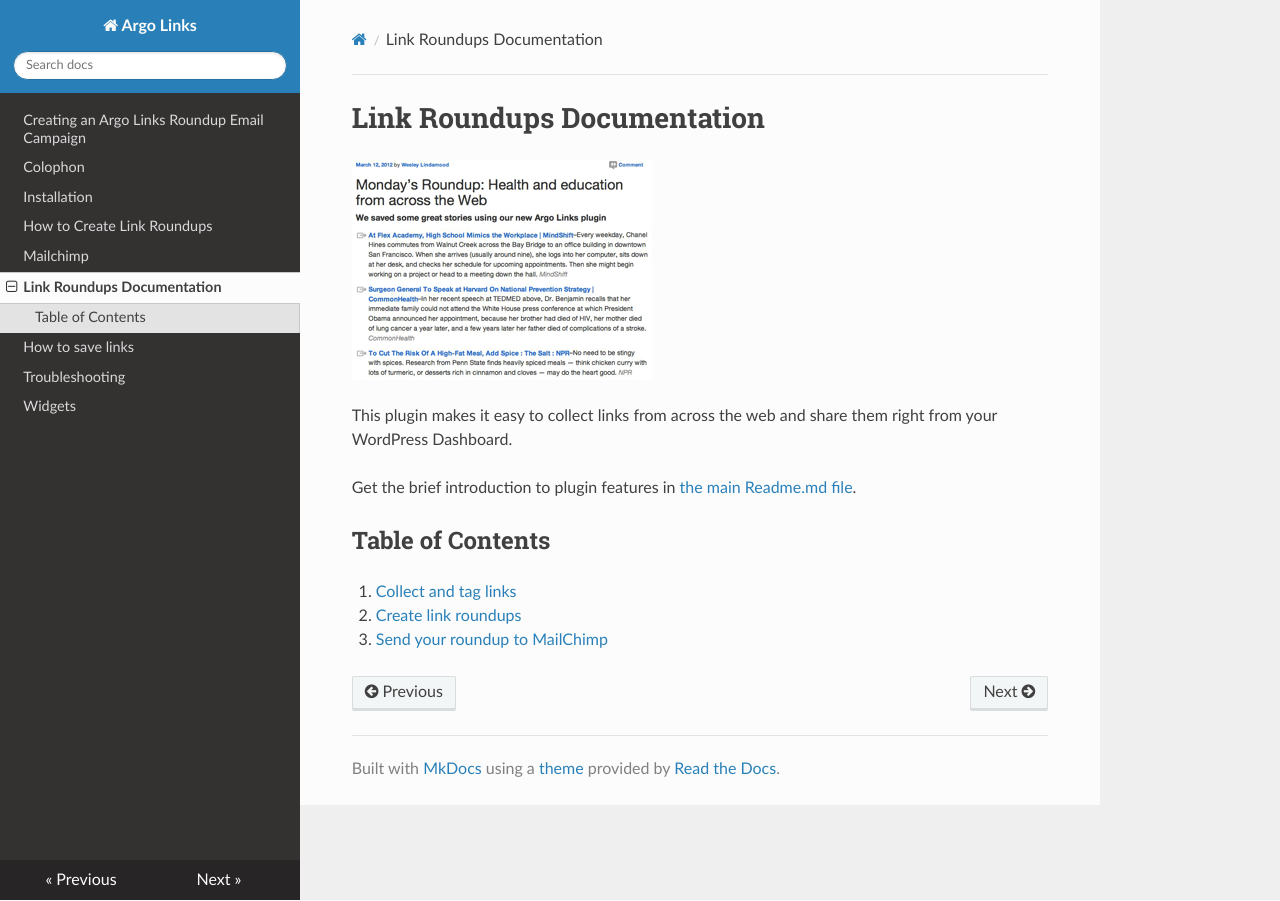
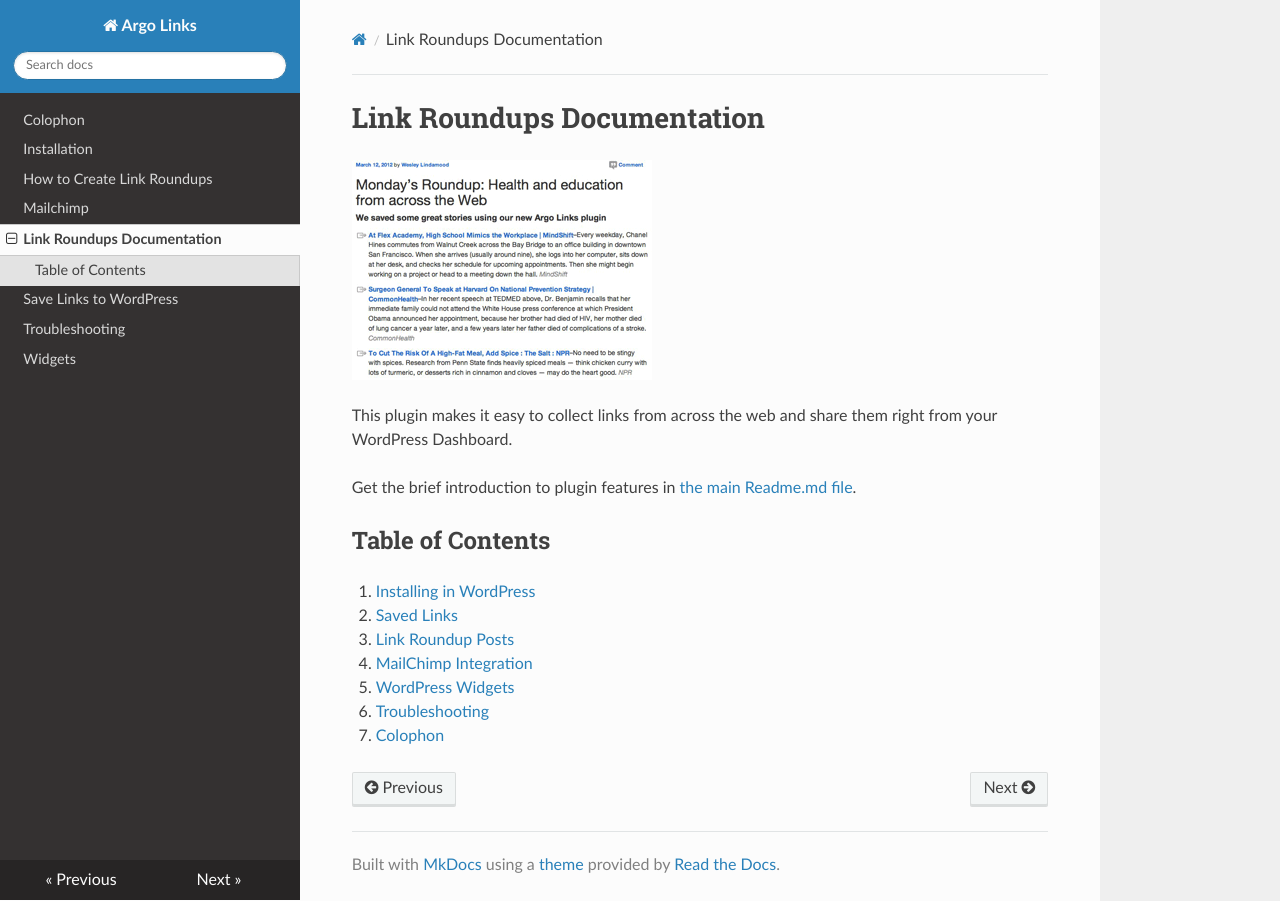
Before and after one commit to INN/link-roundups, an MkDocs documentation site: the page built from docs/readme.md, in a window 1280 px wide. Built offline with MkDocs 1.6.1, drawn with Linux system fonts in a browser that asks for light colours; nearby versions of some CDN libraries.

Commit message:
docs cleanup

```diff
--- a/docs/readme.md
+++ b/docs/readme.md
@@ -8,6 +8,10 @@ Get the brief introduction to plugin features in [the main Readme.md file](https
 
 ## Table of Contents
 
-1. [Collect and tag links](save-links.md)
-2. [Create link roundups](link-roundups.md)
-3. [Send your roundup to MailChimp](mailchimp.md)
+1. [Installing in WordPress](installation.md)
+1. [Saved Links](saved-links.md)
+1. [Link Roundup Posts](link-roundups.md)
+1. [MailChimp Integration](mailchimp.md)
+1. [WordPress Widgets](widgets.md)
+1. [Troubleshooting](troubleshooting.md)
+1. [Colophon](colophon.md)
```
Also changed, not shown: docs/MAILCHIMP_from_plugin_root.md (deleted, +0 -22 lines), docs/link-roundups.md (+1 -1 lines), docs/mailchimp.md (+2 -2 lines), docs/save-links.md (deleted, +0 -15 lines), docs/saved-links.md (added, +24 -0 lines), docs/widgets.md (+4 -1 lines).
